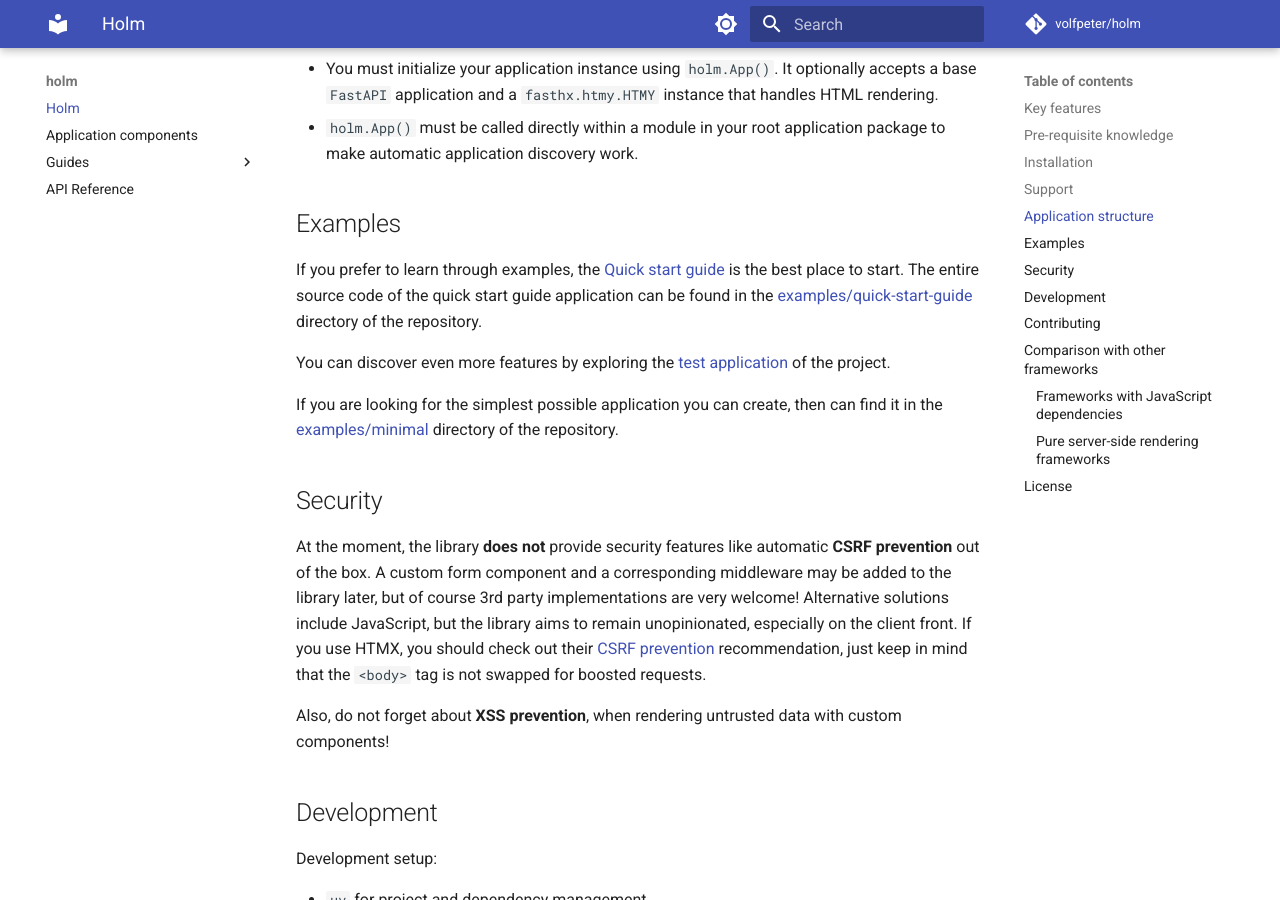
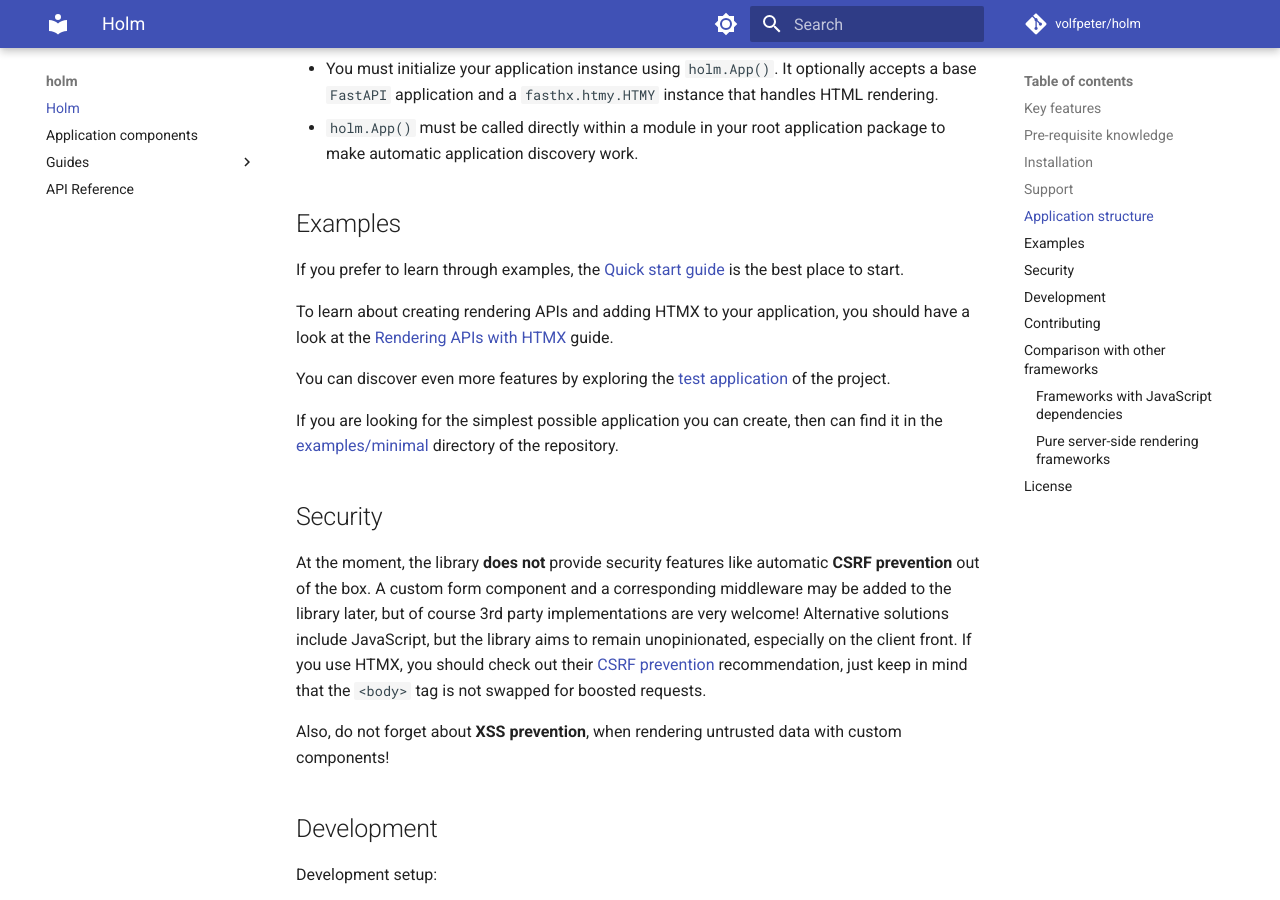
Before and after one commit to volfpeter/holm, an MkDocs documentation site: the page built from docs/index.md, in a window 1280 px wide and 900 px high, scrolled down 1956 px. Built offline with MkDocs 1.6.1 and Material for MkDocs 9.7.7, drawn with Linux system fonts in a browser that asks for light colours; comment, search, counter and statistics services are not loaded.

Commit message:
docs: add references to the HTMX guide + links to the working application examples in the repo

```diff
--- a/docs/index.md
+++ b/docs/index.md
@@ -63,7 +63,9 @@
 
 ## Examples
 
-If you prefer to learn through examples, the [Quick start guide](quick-start-guide.md) is the best place to start. The entire source code of the quick start guide application can be found in the [examples/quick-start-guide](https://github.com/volfpeter/holm/tree/main/examples/quick-start-guide) directory of the repository.
+If you prefer to learn through examples, the [Quick start guide](quick-start-guide.md) is the best place to start.
+
+To learn about creating rendering APIs and adding HTMX to your application, you should have a look at the [Rendering APIs with HTMX](rendering-apis-with-htmx.md) guide.
 
 You can discover even more features by exploring the [test application](https://github.com/volfpeter/holm/tree/main/test_app) of the project.
 
```
Also changed, not shown: README.md (+3 -1 lines), docs/quick-start-guide.md (+2 -0 lines), docs/rendering-apis-with-htmx.md (+2 -0 lines).
